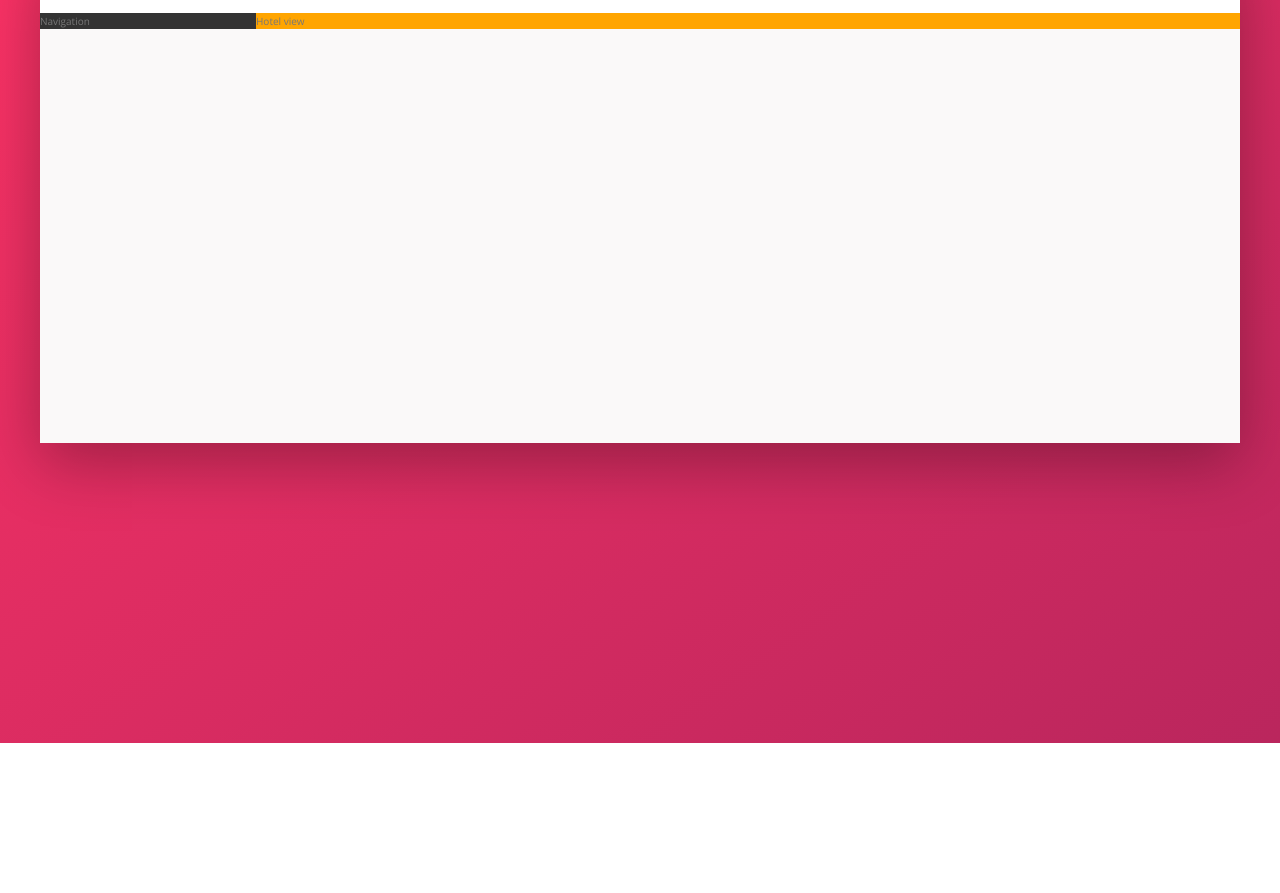
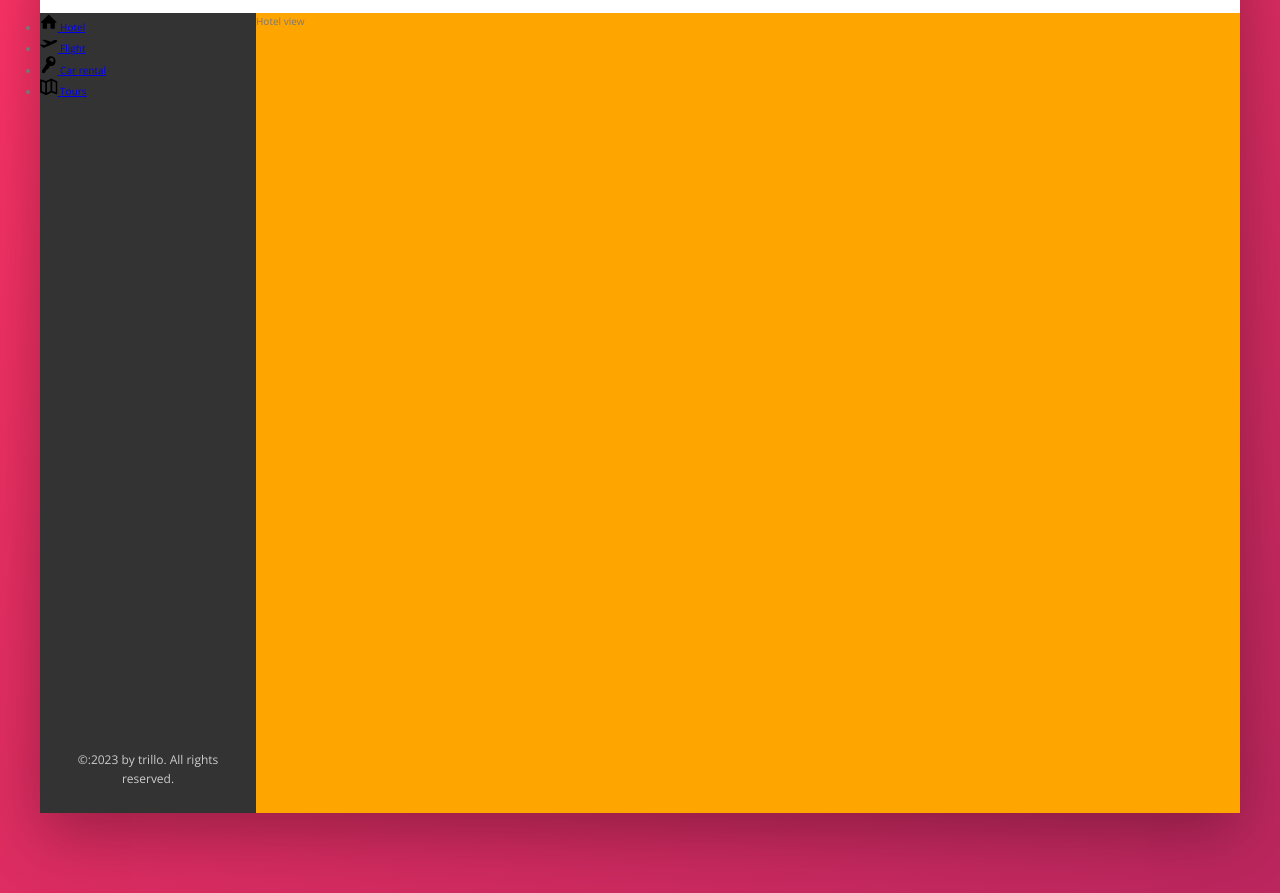
Before and after one commit to DianaKagramanyan/trillo-flexbox, a website: page index.html in a window 1280 px wide. Shown: the part 137-1030 px from the top of the page. Before the commit the page ends 880 px from the top, so only its background shows below. Drawn offline with nearby package versions, Linux system fonts and the light colour scheme.

Commit message:
building the Navigation Part I

```diff
--- a/index.html
+++ b/index.html
@@ -47,8 +47,47 @@
 
     <div class="content">
         <nav class="sidebar">
-            Navigation
+          <ul class="side-nav">
+              <li class="side-nav__item">
+                  <a href="#" class="side-nav__link">
+                      <svg class="side-nav__icon">
+                          <use xlink:href="img/sprite.svg#.iconhome"></use>
+                      </svg>
+                      <span>Hotel</span>
+                  </a>
+              </li>
+              <li class="side-nav__item">
+                  <a href="#" class="side-nav__link">
+                      <svg class="side-nav__icon">
+                          <use xlink:href="img/sprite.svg#.iconaircraft-take-off"></use>
+                      </svg>
+                      <span>Flight</span>
+                  </a>
+              </li>
+              <li class="side-nav__item">
+                  <a href="#" class="side-nav__link">
+                      <svg class="side-nav__icon">
+                          <use xlink:href="img/sprite.svg#.iconkey"></use>
+                      </svg>
+                      <span>Car rental</span>
+                  </a>
+              </li>
+              <li class="side-nav__item">
+                  <a href="#" class="side-nav__link">
+                      <svg class="side-nav__icon">
+                          <use xlink:href="img/sprite.svg#.iconmap"></use>
+                      </svg>
+                      <span>Tours</span>
+                  </a>
+              </li>
+          </ul>
+
+            <div class="legal">
+                &copy:2023 by trillo. All rights reserved.
+            </div>
         </nav>
+
+
         <main class="hotel-view">
             Hotel view
         </main>
--- a/sass/_components.scss
+++ b/sass/_components.scss
@@ -114,3 +114,27 @@
     margin-right: 1rem;
   }
 }
+
+//////////////////
+//SIDE NAVIGATION
+.side-nav {
+  &__item{
+
+  }
+  &__link{
+
+  }
+  &__icon{
+    width:1.75rem;
+    height: 1.75rem;
+  }
+}
+
+//////////////////
+//LEGAL TEXT
+.legal {
+  font-size: 1.2rem;
+  color: var(--color-grey-light-4);
+  text-align: center;
+  padding: 2.5rem;
+}
--- a/sass/_layout.scss
+++ b/sass/_layout.scss
@@ -24,10 +24,13 @@
 
   flex: 0 0 18%;
 
+  display: flex;
+  flex-direction: column;
+  justify-content: space-between;
 }
 .hotel-view {
   background-color: #fff;
   background-color: orange;
-  flex:1
-
+  height: 80rem;
+  flex:1;
 }
```
Also changed, not shown: css/style.css.
